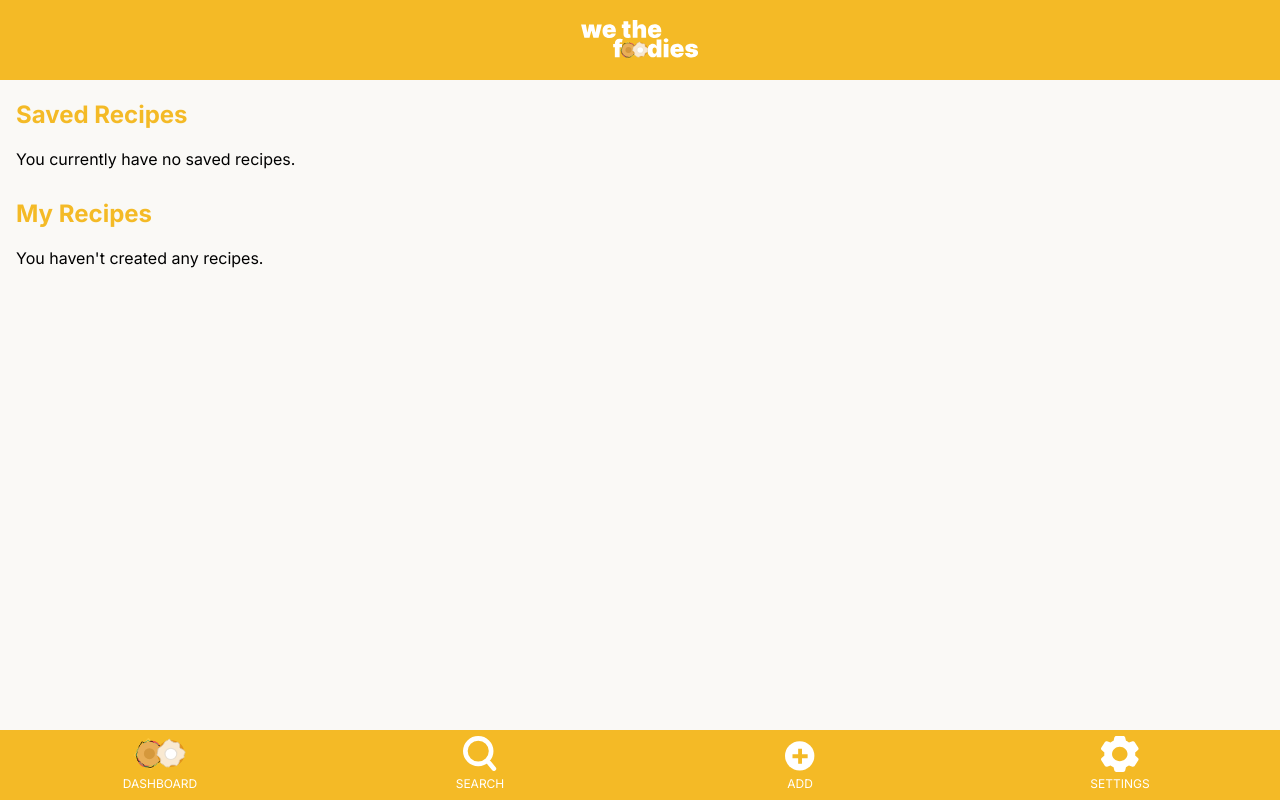
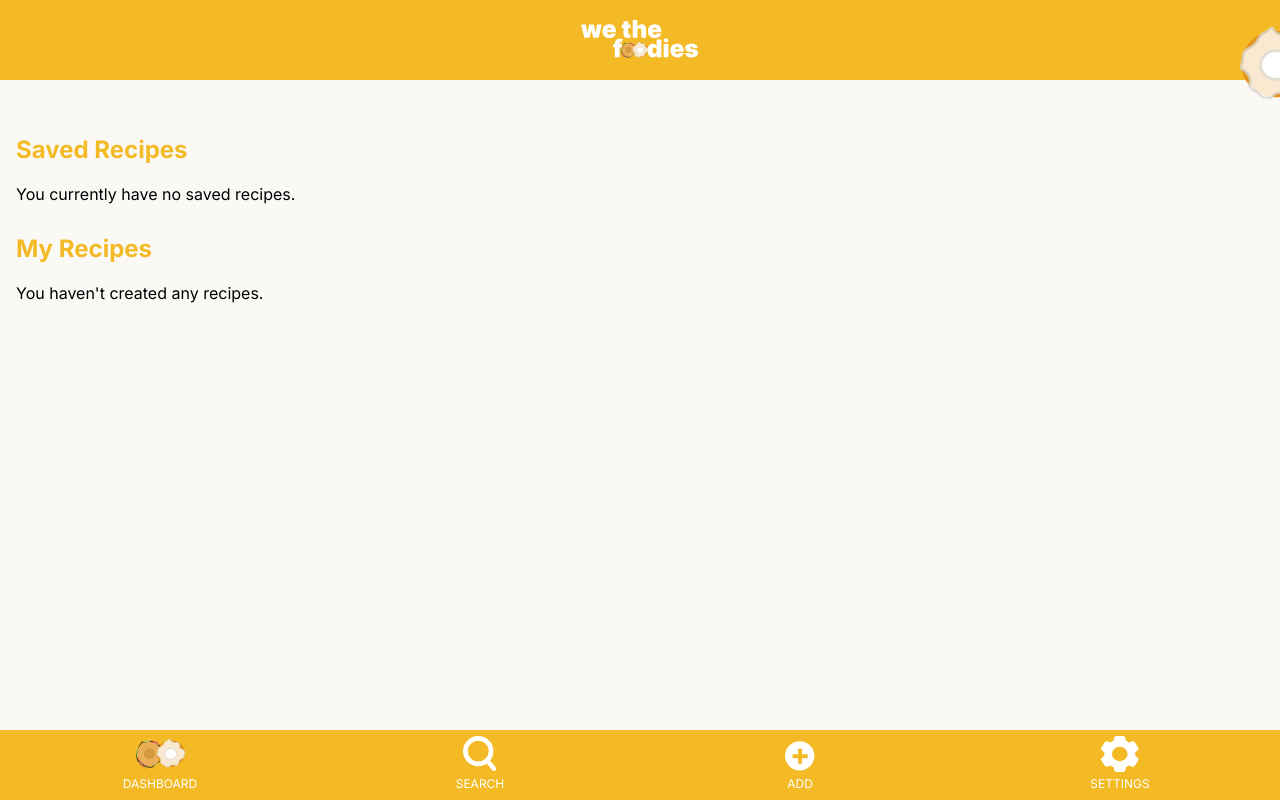
Before and after one commit to 12DaysOfCoding/WeTheFoodies, a website with bundled scripts: page source/index.html in a window 1280 px wide. Built offline with nearby package versions, Linux system fonts and the light colour scheme.

Commit message:
Update index.html

```diff
--- a/source/index.html
+++ b/source/index.html
@@ -22,6 +22,9 @@
   <header>
     <img src="assets/images/logo.svg" id="logo">
   </header>
+  <p id="dount-p">
+    <img id="dount" src="assets/images/donut.svg">
+  </p>
   <main>
     <!-- <section class="points-summary">
       <div class="prompt">You currently have</div>
```
